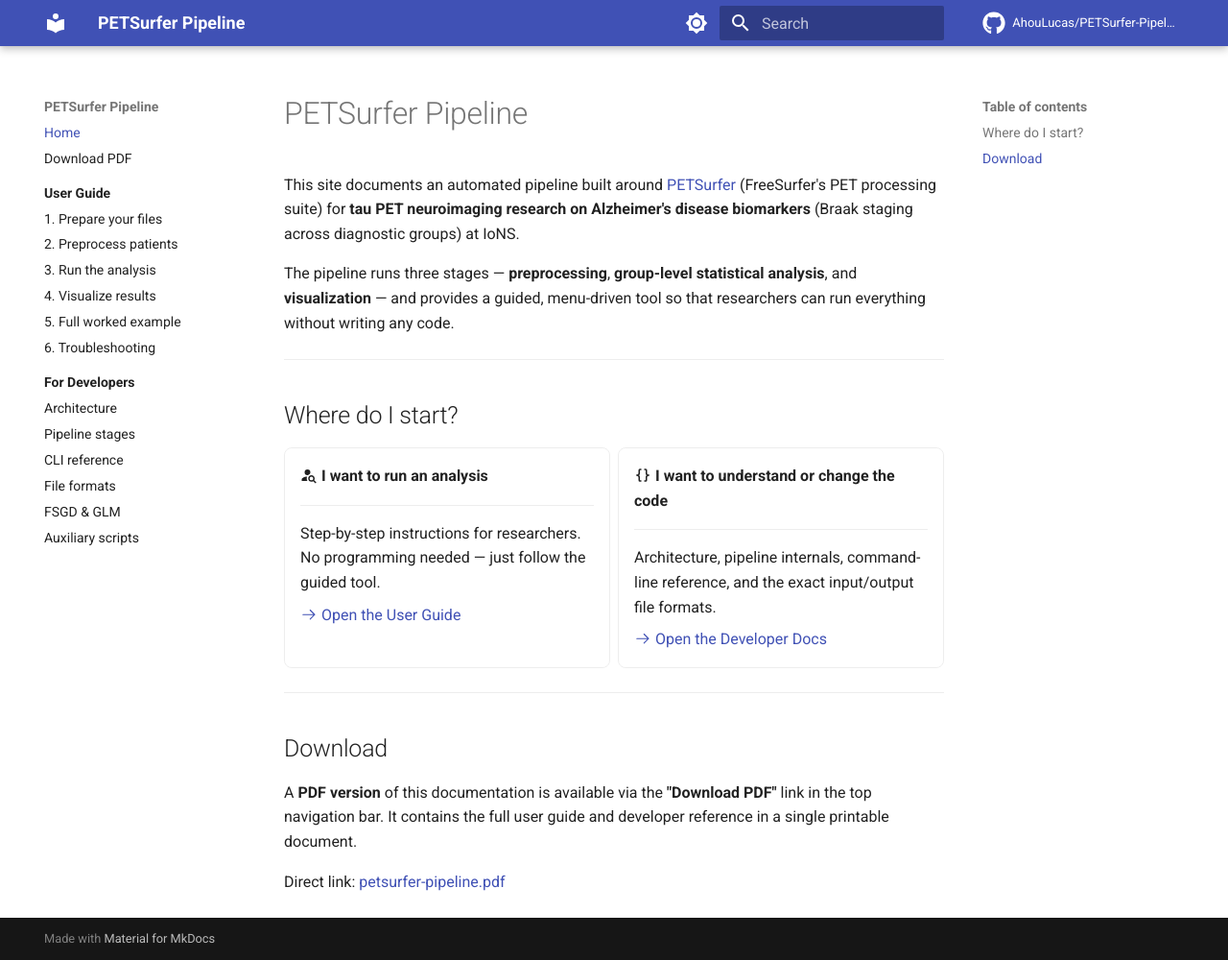
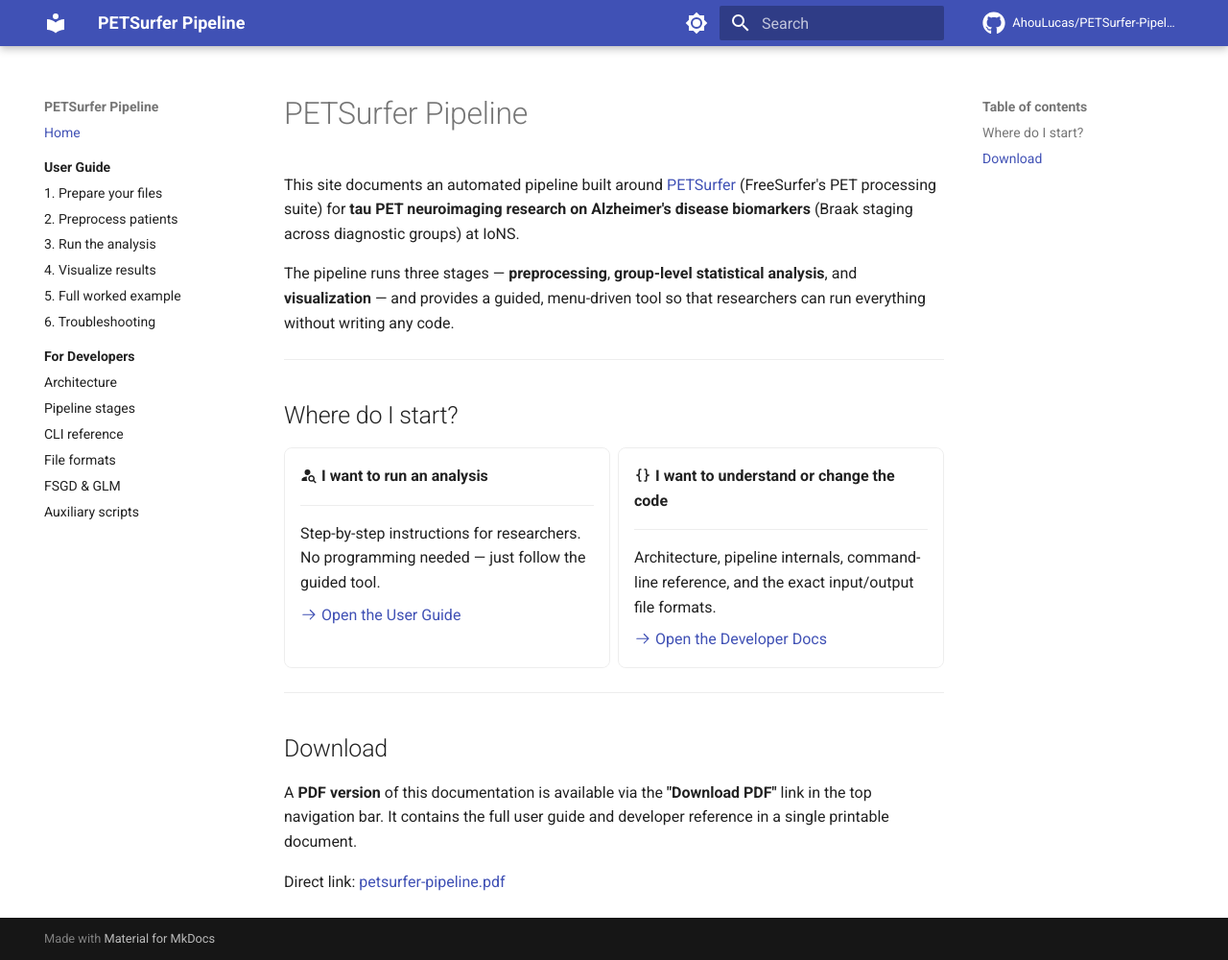
Before and after one commit to AhouLucas/PETSurfer-Pipeline, an MkDocs documentation site: the page built from docs/index.md, in a window 1280 px wide and 1000 px high. Shown: the whole window at 96% size. Built offline with MkDocs 1.6.1 and Material for MkDocs 9.7.7, drawn with Linux system fonts in a browser that asks for light colours; comment, search, counter and statistics services are not loaded.

Commit message:
Fix PDF: remove PDF file from nav to fix developer section rendering
The 'Download PDF: pdf/petsurfer-pipeline.pdf' nav entry caused the
mkdocs-with-pdf plugin to lose its page counter when it hit the
non-Markdown entry, making the entire For Developers section appear
at page 0 and not render in the PDF body.

The PDF is still accessible via the direct link on the landing page.

Co-Authored-By: Claude Sonnet 4.6 <noreply@anthropic.com>

```diff
--- a/mkdocs.yml
+++ b/mkdocs.yml
@@ -95,7 +95,6 @@ extra_javascript:
 
 nav:
   - Home: index.md
-  - Download PDF: pdf/petsurfer-pipeline.pdf
   - User Guide:
       - Start here: user-guide/index.md
       - 1. Prepare your files: user-guide/01-prepare-files.md
```
